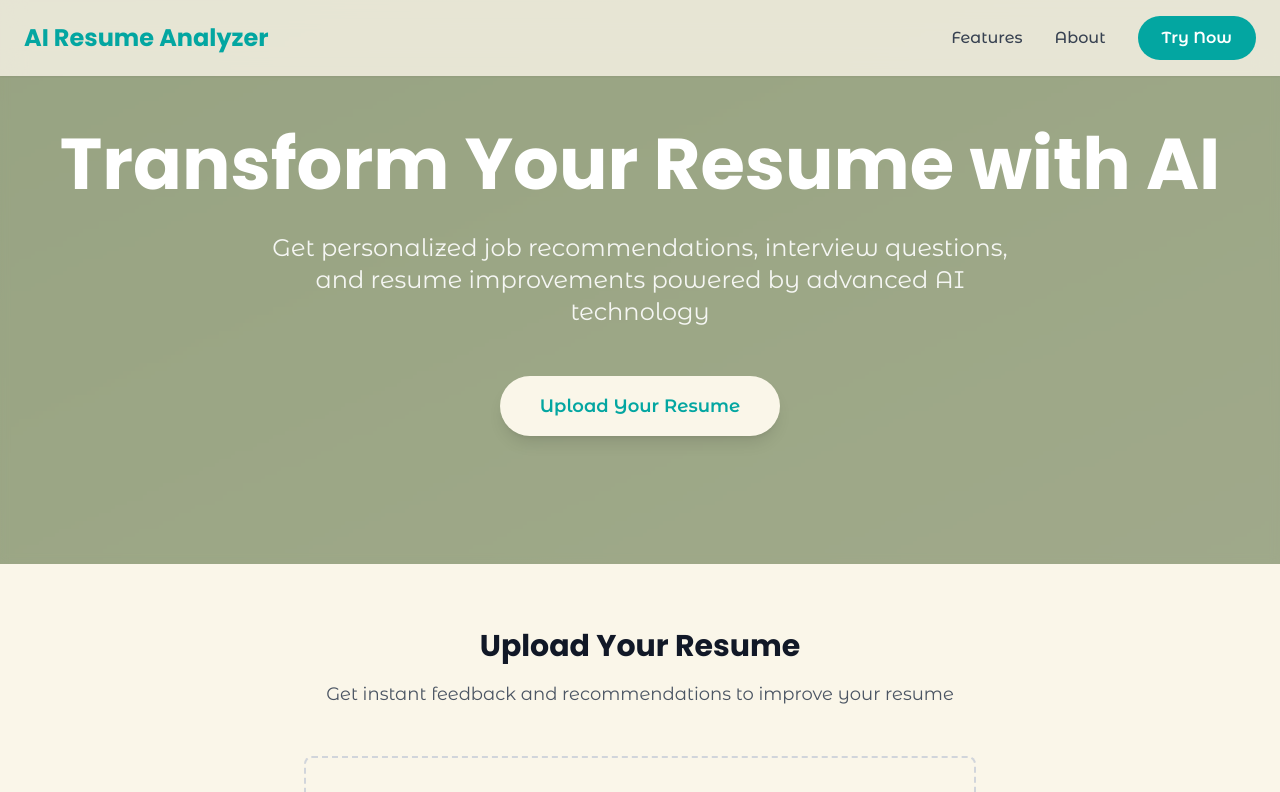
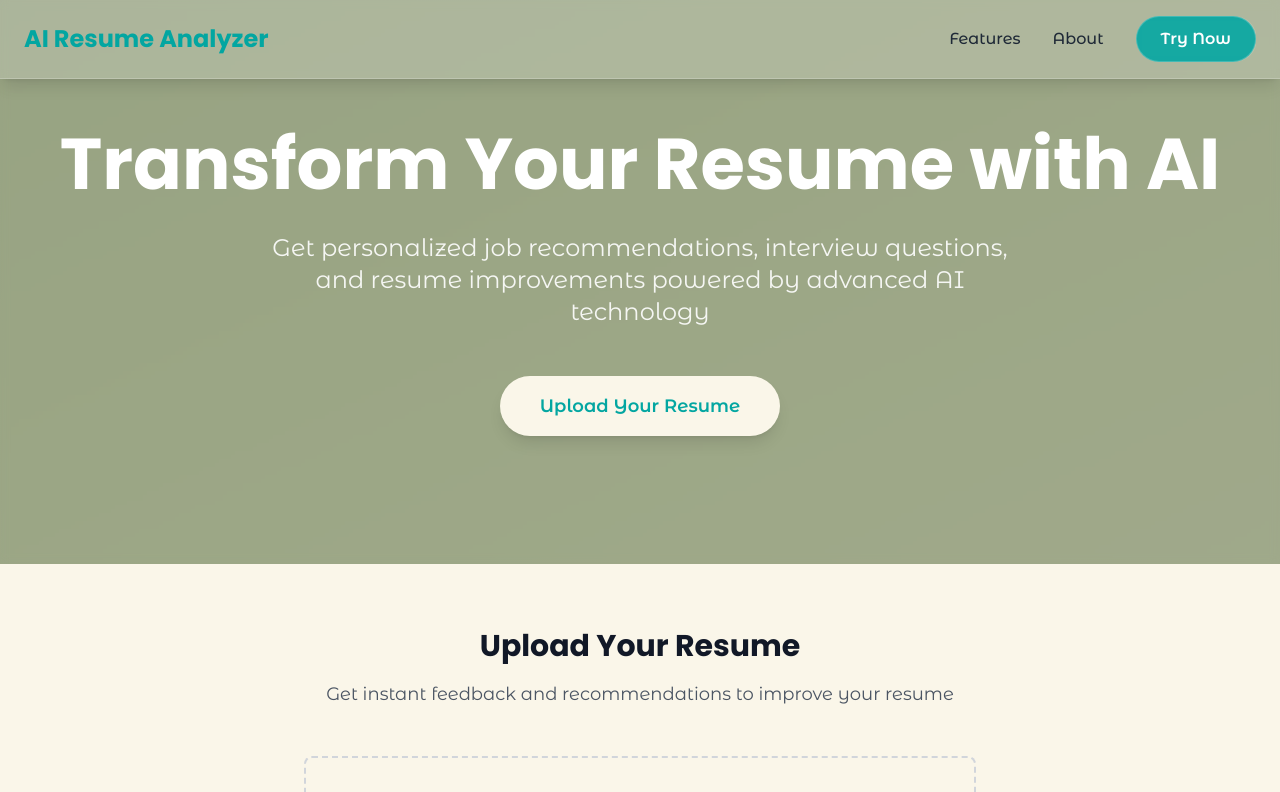
Before and after one commit to shriyansh-mishra/ResumeAnalyzer, a React (Vite) app in the folder frontend/: page / in a window 1280 px wide. Shown: the top 792 px of the page. Built offline with nearby package versions, Linux system fonts and the light colour scheme; a web font is replaced by a local one.

Commit message:
glass effect

```diff
--- a/frontend/src/components/Navbar.tsx
+++ b/frontend/src/components/Navbar.tsx
@@ -10,17 +10,17 @@ const Navbar = () => {
   }
 
   return (
-    <nav className="bg-[#FAF6E9]/80 backdrop-blur-md shadow-sm w-full fixed top-0 left-0 z-50">
+    <nav className="bg-white/20 backdrop-blur-sm border-b border-white/20 shadow-lg w-full fixed top-0 left-0 z-50">
       <div className="max-w-7xl mx-auto px-6 py-4">
         <div className="flex items-center justify-between">
           <Link to="/" className="text-2xl font-display font-bold text-[#03A6A1]">
             AI Resume Analyzer
           </Link>
           <div className="flex items-center space-x-8">
-            <Link to="/features" className="text-gray-700 hover:text-[#03A6A1] font-medium transition-colors duration-300">
+            <Link to="/features" className="text-gray-800 hover:text-[#03A6A1] font-medium transition-colors duration-300">
               Features
             </Link>
-            <Link to="/about" className="text-gray-700 hover:text-[#03A6A1] font-medium transition-colors duration-300">
+            <Link to="/about" className="text-gray-800 hover:text-[#03A6A1] font-medium transition-colors duration-300">
               About
             </Link>
             <motion.div
@@ -29,7 +29,7 @@ const Navbar = () => {
             >
               <button
                 onClick={scrollToUpload}
-                className="px-6 py-2.5 bg-[#03A6A1] text-white rounded-full font-semibold hover:bg-[#03A6A1]/90 hover:shadow-lg transition-all duration-300"
+                className="px-6 py-2.5 bg-[#03A6A1]/90 backdrop-blur-sm text-white rounded-full font-semibold hover:bg-[#03A6A1] hover:shadow-lg transition-all duration-300 border border-white/20"
               >
                 Try Now
               </button>
```
